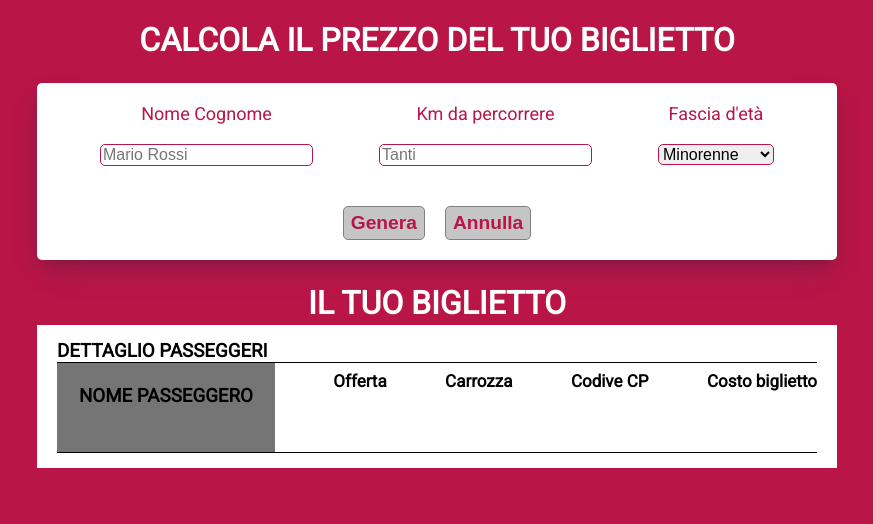
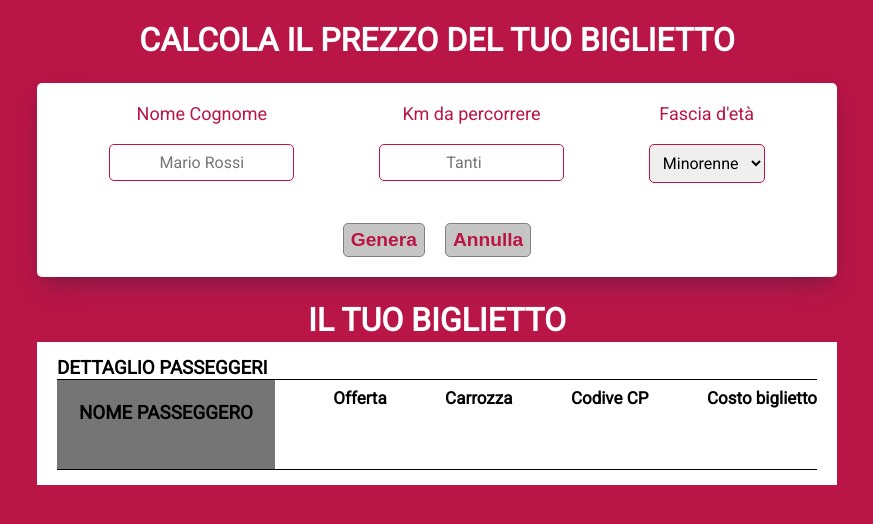
Before and after one commit to federicodececco/js-biglietto-treno-form, a plain HTML site: page index.html in a window 1280 px wide. Shown: the whole page, without its empty margins (203-1076 px from the left). Drawn offline with Linux system fonts and the light colour scheme.

Commit message:
add: style

```diff
--- a/css/style.css
+++ b/css/style.css
@@ -57,6 +57,13 @@ h1 {
   font-size: 1.125rem;
   color: var(--mainColor);
 }
+.input-style {
+  font-family: "Roboto", sans-serif;
+  font-weight: 500;
+  padding: 8px 0px;
+  text-align: center;
+  border: 1px solid var(--mainColor);
+}
 .data-top > div > input,
 .data-top > div > select {
   margin-top: 20px;
@@ -102,6 +109,7 @@ h4 {
   background-color: var(--contrastColor);
   padding: 1.375rem;
 }
+
 .ticket-line > div:not(:first-of-type) {
   display: flex;
   flex-direction: column;
--- a/index.html
+++ b/index.html
@@ -28,6 +28,7 @@
                 value=""
                 placeholder="Mario Rossi"
                 required
+                class="input-style"
               />
             </div>
             <div>
@@ -39,12 +40,19 @@
                 value=""
                 placeholder="Tanti"
                 required
+                class="input-style"
               />
             </div>
 
             <div>
               <span>Fascia d'età</span>
-              <select form_id="ticketF" name="age" id="age" required>
+              <select
+                form_id="ticketF"
+                name="age"
+                id="age"
+                required
+                class="input-style"
+              >
                 <option value="minor">Minorenne</option>
                 <option value="other">Maggiorenne</option>
                 <option value="over">Over-65</option>
```
